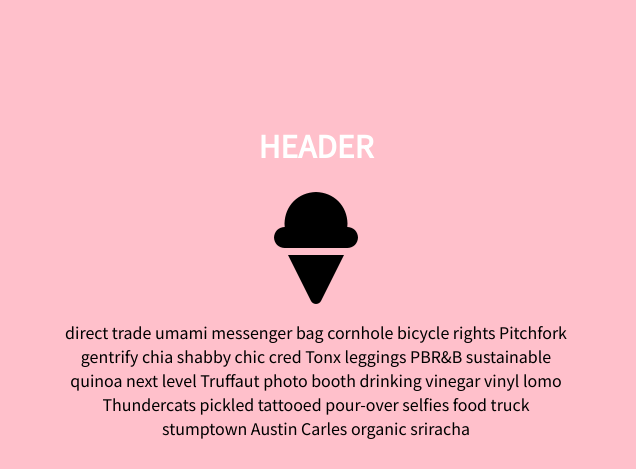
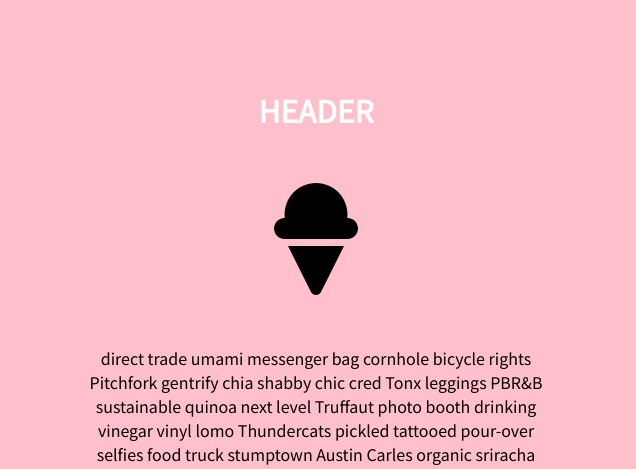
Before and after one commit to jankney2/candyMuseum, a plain HTML site: page index.html in a window 1280 px wide. Shown: the part 553-1022 px from the top of the page, 644-1280 px from the left. Drawn offline with Linux system fonts and the light colour scheme.

Commit message:
finished styling

```diff
--- a/styles.css
+++ b/styles.css
@@ -90,3 +90,8 @@ span {
     background-color: hotpink;
     color:white;
 }
+
+.textHolder>* {
+    margin:5%;
+
+}
```
